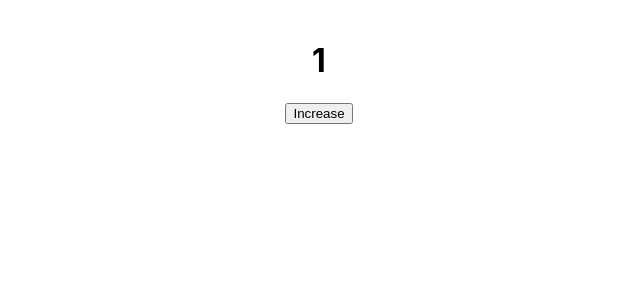
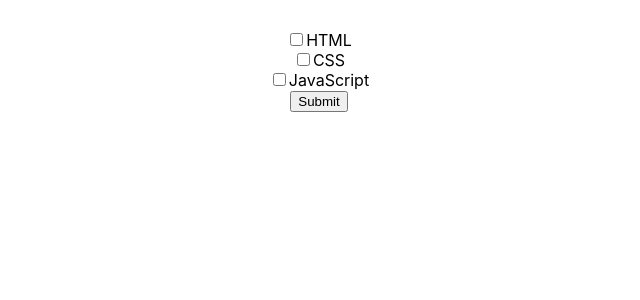
Before and after one commit to truongdeptrai2511/create-react-app, a React (Create React App) app: page / in a window 1280 px wide. Shown: the top 300 px of the page, without its empty margins (321-961 px from the left). Built offline with nearby package versions, Linux system fonts and the light colour scheme.

Commit message:
checkbox

```diff
--- a/src/App.js
+++ b/src/App.js
@@ -1,19 +1,119 @@
 import './App.css';
 
 import {useState} from 'react'
+//#region Random Gift
+// const gifts = ['gift1', 'gift2', 'gift3', 'gift4', 'gift5']
 
+// function App() {
 
-function App() {
-const [counter,setCouter]=useState(1)
-const handleIncrease=()=>{
-  setCouter(counter+1)
-}
+//   const [gift, setGift] = useState()
+//   const randomGift = () => {
+//     const index = Math.floor(Math.random() * gifts.length)
+//     setGift(gifts[index]);
+//   }
+//   return (
+//     <div className="App" style={{padding: 20}}>
+//         <h1>{gift||'Chưa có phần thưởng'}</h1>
+//         <button onClick={randomGift}>Lấy thưởng</button>
+//     </div>
+//   );
+// }
+//#endregion
+//#region input
+// function App(){
+//   const [name, setName] = useState('')
+//   const [email, setEmail] = useState('')
+//   console.log(name)
+//   const handleSubmit = () => {
+//     //call API
+//     console.log({name, email})
+//   }
+//   return (
+//     <div className="App" style={{padding:30}}>
+//       <input
+//         value={name}
+//         onChange={(e) => setName(e.target.value)}
+//       />
+//       <input
+//         value={email}
+//         onChange={(e) => setEmail(e.target.value)}
+//       />
+//       <button onClick={handleSubmit}>
+//         Register
+//       </button>
+//     </div>
+//   )
+// }
+//#endregion
+//#region Radio Button
+const courses = [
+  {
+    id: 1,
+    name: 'HTML'
+  },
+  {
+    id: 2,
+    name: 'CSS'
+  },
+  {
+    id: 3,
+    name: 'JavaScript'
+  }
+]
+// function App(){
+//   const [checked, setChecked] = useState(1)
+//   console.log(checked)
+//   const handleSubmit = () => {
+//     //call API
+//     console.log({id: checked})
+//   }
+
+//   return (
+//     <div className="App" style={{padding:30}}>
+//       {courses.map(course => (
+//         <div key={course.id}>
+//           <input type='radio'
+//           checked={course.id === checked}
+//             onChange={() => setChecked(course.id)}
+//           />{course.name}
+//         </div>
+//       ))}
+//       <button onClick={handleSubmit}>Submit</button>
+//     </div>
+//   )
+// }
+//#endregion
+//#region Checkbox
+function App(){
+  const [checked, setChecked] = useState([])
+  const handleChecked = (id) => {
+    setChecked(prev => {
+      const isChecked = prev.includes(id)
+      if(isChecked){
+        return prev.filter(item => item !== id)
+      }else{
+        return [...prev, id]
+      }
+    })
+  }
+  const handleSubmit = () => {
+    //call API
+    console.log({ids: checked})
+  }
   return (
-    <div className="App" style={{padding: 20}}>
-        <h1>{counter}</h1>
-        <button onClick={handleIncrease}>Increase</button>
+    <div className="App" style={{padding:30}}>
+      {courses.map(course => (
+        <div key={course.id}>
+          <input
+            type='checkbox'
+            checked={checked.includes(course.id)}
+            onChange={() => handleChecked(course.id)}
+          />
+          {course.name}
+        </div>
+      ))}
+      <button onClick={handleSubmit}>Submit</button>
     </div>
-  );
-}
-
+  )}
+//#endregion
 export default App;
```
